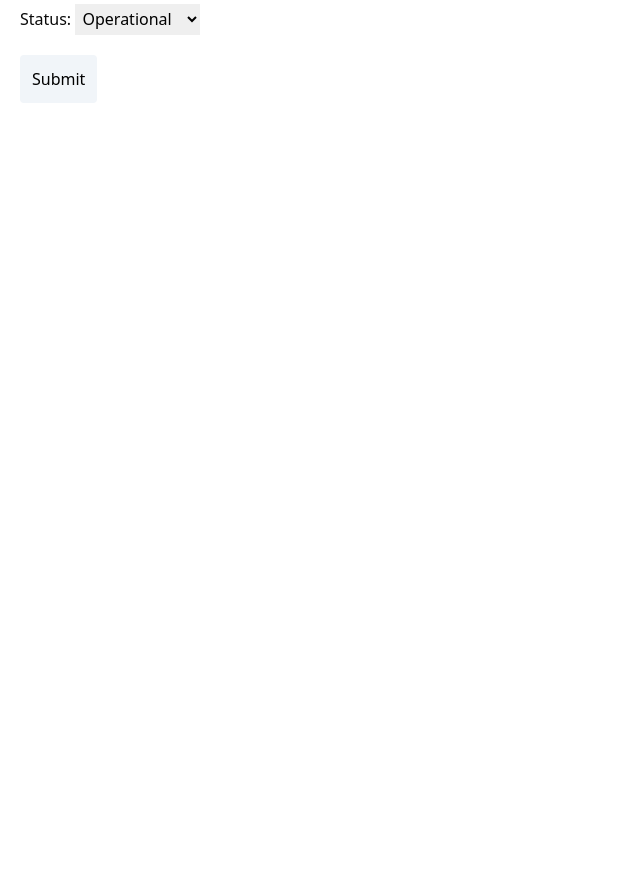
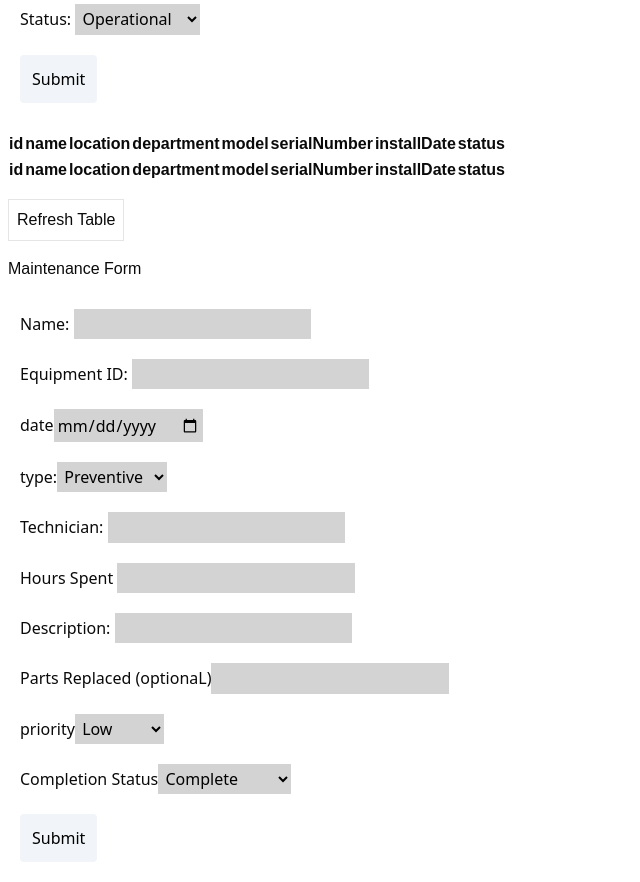
Before and after one commit to Christina113-code/coding_challenge, a Next.js app: page / in a window 1280 px wide. Shown: the part 360-1242 px from the top of the page, without its empty margins (0-640 px from the left). Before the commit the page ends 800 px from the top, so only its background shows below. Built offline with nearby package versions, Linux system fonts and the light colour scheme.

Commit message:
connected equip table and form

```diff
--- a/src/app/Equipment/EquipmentForm.tsx
+++ b/src/app/Equipment/EquipmentForm.tsx
@@ -9,12 +9,19 @@ import { zodResolver } from '@hookform/resolvers/zod';
 const departments = ["Machining", "Assembly","Packaging","Shipping"]
 const statuses = ["Operational","Down","Maintenance","Retired"]
 const EquipmentSchema = z.object({
+  id: z.string(),
     name: z.string().min(3),
     location: z.string(),
     department: z.enum(["Machining", "Assembly","Packaging","Shipping"]),
     model: z.string(),
     serialNumber: z.string(),
-    installDate:z.date(), //TODO: MAKE IT SO YOU CAN ONLY USE PAST DATES
+    installDate: z.string().refine(
+      (dateStr) => {
+        const date = new Date(dateStr);
+        return date <= new Date(); // Ensure date is not in the future
+      },
+      { message: "Install date must be in the past" }
+    ),
     status: z.enum(["Operational","Down","Maintenance","Retired"])
 })
 
@@ -23,41 +30,40 @@ export type Equipment = z.infer<typeof EquipmentSchema>
 interface EquipmentFormProps {
   onSubmit: SubmitHandler<Equipment>;
 }
+
+
 const EquipmentForm: React.FC<EquipmentFormProps> = ({onSubmit}) => {
-  const {register, handleSubmit, setError, formState:
+  const {register, handleSubmit, reset, formState:
     {errors, isSubmitting},
 
   } = useForm<Equipment>({
     defaultValues: {
-      name: "Bob",
-      location: "New York City",
-      model: "5FDSF6798ASDF",
-      serialNumber: "54315853",
-      installDate: new Date(),
+      id: "default-id",
+    name: "Drill Press",
+    location: "Assembly",
+    department: "Machining", // Matches enum
+    model: "DP-101",
+    serialNumber: "123456789",
+    installDate: new Date().toISOString().split("T")[0], // Format for input type="date"
+    status: "Operational", // Matches enum
 
     },
     resolver: zodResolver(EquipmentSchema)
   });
   const equipment: Equipment[] = []
-  // const onSubmit: SubmitHandler<Equipment> = async (data) => {
-  //   try {
 
-  //     equipment.push(data)
-  //     await new Promise((resolve) => setTimeout(resolve, 1000));
-
-  //   } catch (error) {
-  //     setError("root", {
-  //       message: "This email is already taken",
-  //     });
-  //   }
-  // };
+  const handleFormSubmit: SubmitHandler<Equipment>= data => {
+    const newData = {...data, installDate: new Date(data.installDate)}
+    console.log(newData)
+    onSubmit(newData)
+    reset()
 
 
-
+  }
   return (
    <>
    <h1 className='p-2'>Equipment Form</h1>
-    <form onSubmit={handleSubmit(onSubmit)} className='flex flex-col gap-5 p-5 justify-center font-sans'>
+    <form onSubmit={handleSubmit(handleFormSubmit)} className='flex flex-col gap-5 p-5 justify-center font-sans'>
       <div>
       <label htmlFor="name">Name: </label>
       <input {...register("name")}type="text"  />
--- a/src/app/Equipment/EquipmentTable.tsx
+++ b/src/app/Equipment/EquipmentTable.tsx
@@ -1,60 +1,131 @@
-import React from 'react'
+'use client'
+import React, { useState } from 'react'
 import {
   ColumnDef,
   useReactTable,
   getCoreRowModel,
+  flexRender,
+  createColumnHelper
 } from '@tanstack/react-table';
-import { Equipment } from './EquipmentForm';
-import { v4 as uuidv4 } from "uuid";
+import EquipmentForm, { Equipment } from './EquipmentForm';
+import { SubmitHandler } from 'react-hook-form';
 // Table Column Formatting
-export const columns: ColumnDef<Equipment>[] = [
-  {
-    accessorKey: 'name',
-    header: 'Name',
 
-  },
-  {
-    accessorKey: 'location',
-    header: 'Location',
-  },
-  {
-    accessorKey: 'department',
-    header: 'department',
-  },
-  {
-    accessorKey: 'model',
-    header: 'Model',
-  },
-  {
-    accessorKey: 'serialNumber',
-    header: 'Serial Number',
-  },
-  {
-    accessorKey: 'installDate',
-    header: 'Install Date',
-  },
-  {
-    accessorKey: 'status',
-    header: 'Status',
-  }
+const columnHelper = createColumnHelper<Equipment>()
+
+export const columns = [
+  columnHelper.accessor('id', {
+    cell: info => info.getValue(),
+    footer: info => info.column.id,
+  }),
+  columnHelper.accessor('name', {
+    cell: info => info.getValue(),
+    footer: info => info.column.id,
+  }),
+  columnHelper.accessor('location', {
+    cell: info => info.getValue(),
+    footer: info => info.column.id,
+  }),
+  columnHelper.accessor('department', {
+    cell: info => info.getValue(),
+    footer: info => info.column.id,
+  }),
+  columnHelper.accessor('model', {
+    cell: info => info.getValue(),
+    footer: info => info.column.id,
+  }),
+  columnHelper.accessor('serialNumber', {
+    cell: info => info.getValue(),
+    footer: info => info.column.id,
+  }),
+  columnHelper.accessor('installDate', {
+    cell:  ({ getValue }) => {
+      const date = getValue() as unknown as Date;
+      return date.toLocaleDateString(); // Formats date as MM/DD/YYYY
+    },
+    footer: info => info.column.id,
+  }),
+  columnHelper.accessor('status', {
+    cell: info => info.getValue(),
+    footer: info => info.column.id,
+  }),
 ]
 
-interface EquipmentDataProps {
-  equipment: Equipment[];
-}
 
-const EquipmentTable: React.FC<EquipmentDataProps>= ({equipment}) => {
+const EquipmentTable = () => {
+  const [data, setData] = useState<Equipment[]>([])
+  const rerender = React.useReducer(() => ({}), {})[1]
+
+  const onSubmit: SubmitHandler<Equipment> = (newEquipment) => {
+    console.log("submitted")
+    setData((prev: Equipment[]) => [...prev, newEquipment]);
+   console.log(data)
+
+
+  };
+
+  const table = useReactTable<Equipment>({
+    data,
+    columns,
+    getCoreRowModel: getCoreRowModel()
+  })
 
   return (
     <>
-    <ul>
-    {equipment.map((eq: Equipment) =>
+    <EquipmentForm onSubmit={onSubmit}/>
+    <div className="p-2">
+      <table>
+        <thead>
+          {table.getHeaderGroups().map(headerGroup => (
+            <tr key={headerGroup.id}>
+              {headerGroup.headers.map(header => (
+                <th key={header.id}>
+                  {header.isPlaceholder
+                    ? null
+                    : flexRender(
+                        header.column.columnDef.header,
+                        header.getContext()
+                      )}
+                </th>
+              ))}
+            </tr>
+          ))}
+        </thead>
+        <tbody>
+          {table.getRowModel().rows.map(row => (
+            <tr key={row.id}>
+              {row.getVisibleCells().map(cell => (
+                <td key={cell.id}>
+                  {flexRender(cell.column.columnDef.cell, cell.getContext())}
+                </td>
+              ))}
+            </tr>
+          ))}
+        </tbody>
+        <tfoot>
+          {table.getFooterGroups().map(footerGroup => (
+            <tr key={footerGroup.id}>
+              {footerGroup.headers.map(header => (
+                <th key={header.id}>
+                  {header.isPlaceholder
+                    ? null
+                    : flexRender(
+                        header.column.columnDef.footer,
+                        header.getContext()
+                      )}
+                </th>
+              ))}
+            </tr>
+          ))}
+        </tfoot>
+      </table>
+      <div className="h-4" />
+      <button onClick={() => rerender()} className="border p-2">
+        Refresh Table
+      </button>
+    </div>
+    </>
 
-<li key={uuidv4()}>{eq.name}</li>
-)}
-    </ul>
-
-    </>
   )
 }
 
--- a/src/app/MaintenanceRecordForm.tsx
+++ b/src/app/MaintenanceRecordForm.tsx
@@ -7,6 +7,7 @@ import { zodResolver } from '@hookform/resolvers/zod';
 
 const types = ['Preventive', 'Repair', 'Emergency']
 const completionStatuses = ['Complete' , 'Incomplete' , 'Pending Parts']
+const priorities = ['Low' , 'Medium' , 'High']
 const MainetenanceRecordSchema = z.object({
   id: z.string(),
   equipmentId: z.string(),
@@ -29,60 +30,78 @@ const MaintenanceRecordForm = () => {
   } = useForm<MaintenanceRecord>({
     resolver: zodResolver(MainetenanceRecordSchema)
   });
-  const onSubmit: SubmitHandler<Equipment> = async (data) => {
+  const onSubmit: SubmitHandler<MaintenanceRecord> = async (data) => {
     try {
       await new Promise((resolve) => setTimeout(resolve, 1000));
 
     } catch (error) {
       setError("root", {
-        message: "This email is already taken",
+        message: "Must fill in all input fields",
       });
     }
   };
 
   return (
    <>
-   <h1 className='p-2'>Equipment Form</h1>
+   <h1 className='p-2'>Maintenance Form</h1>
     <form onSubmit={handleSubmit(onSubmit)} className='flex flex-col gap-5 p-5 justify-center font-sans'>
       <div>
       <label htmlFor="name">Name: </label>
       <input {...register("id")}type="text"  />
       </div>
      <div>
-     <label htmlFor="location">Location</label>
-     <input {...register("location")} type="text"  />
+     <label htmlFor="equipmentId">Equipment ID: </label>
+     <input {...register("equipmentId")} type="text"  />
      </div>
     <div>
-    <label htmlFor="department">Department</label>
-      <select  id="department" {...register("department")}>
-          {departments.map(dpt =>
-
-            <option key={dpt}value={dpt}>{dpt}</option>
-          )}
-      </select>
+    <label htmlFor="date">date</label>
+      <input  type="date"id="date" {...register("date")}/>
     </div>
      <div>
-     <label htmlFor="model">Model:</label>
-     <input type="text"{...register("model")} />
+     <label htmlFor="type">type:</label>
+     <select {...register("type")} >
+        {types.map(type =>
+          <option key={type} value={type}>{type}</option>
+        )}
+
+     </select>
      </div>
     <div>
-    <label htmlFor="serialNumber">Serial Number: </label>
-    <input type="text"{...register("serialNumber")}/>
+    <label htmlFor="technician">Technician: </label>
+    <input type="text"{...register("technician")}/>
     </div>
     <div>
-<label htmlFor="installDate">Install Date: </label>
-    <input type="date"{...register("installDate")} />
+<label htmlFor="hoursSpent">Hours Spent </label>
+    <input type="text"{...register("hoursSpent")} />
 
 
     </div>
     <div>
-    <label htmlFor="status">Status: </label>
-      <select  id="status" {...register("status")}>
-      {statuses.map(stat =>
+    <label htmlFor="description">Description: </label>
+      <input  id="description" {...register("description")}/>
 
-<option key={stat}value={stat}>{stat}</option>
-)}
+    </div>
+    <div>
+      <label htmlFor="partsReplaced">Parts Replaced (optionaL)</label>
+      <input type="text" {...register("partsReplaced")} />
+
+    </div>
+    <div>
+      <label htmlFor="priority">priority</label>
+      <select name="priority" id="priority">
+        {priorities.map(priority =>
+          <option key={priority}value={priority}>{priority}</option>
+        )}
       </select>
+    </div>
+    <div>
+      <label htmlFor="completionStatus">Completion Status</label>
+      <select name="completionStatuses" id="completionStatuses">
+        {completionStatuses.map(cs =>
+          <option value={cs} key={cs}>{cs}</option>
+        )}
+         </select>
+
     </div>
     <div>
     <input type="submit" className='bg-slate-100 text-black p-3 rounded-sm '/>
--- a/src/app/globals.css
+++ b/src/app/globals.css
@@ -8,6 +8,7 @@ body {
 input, select, option{
   color:black;
   padding:.2rem;
+  background-color:lightgray;
 
 }
 @layer base {
--- a/src/app/page.tsx
+++ b/src/app/page.tsx
@@ -4,6 +4,7 @@ import EquipmentForm from "./Equipment/EquipmentForm";
 import { SubmitHandler } from "react-hook-form";
 import { Equipment } from "./Equipment/EquipmentForm";
 import EquipmentTable from "./Equipment/EquipmentTable";
+import MaintenanceRecordForm from "./MaintenanceRecordForm";
 
 
 export default function Home() {
@@ -22,8 +23,9 @@ const onSubmit: SubmitHandler<Equipment> = async (data: Equipment) => {
   return (
   <>
   {/* Equipment Form */}
-  <EquipmentForm onSubmit = {onSubmit}/>
-  <EquipmentTable equipment={equipment}/>
+  {/* <EquipmentForm onSubmit = {onSubmit}/> */}
+  <EquipmentTable/>
+  <MaintenanceRecordForm/>
   </>
   );
 }
```
